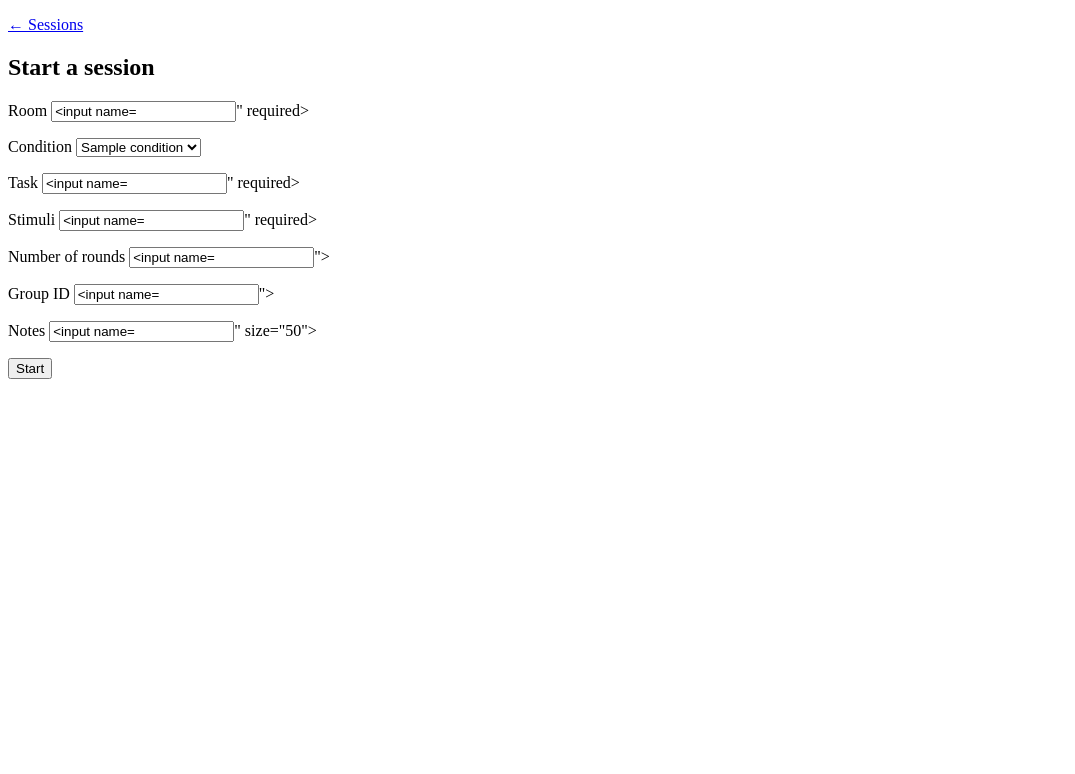
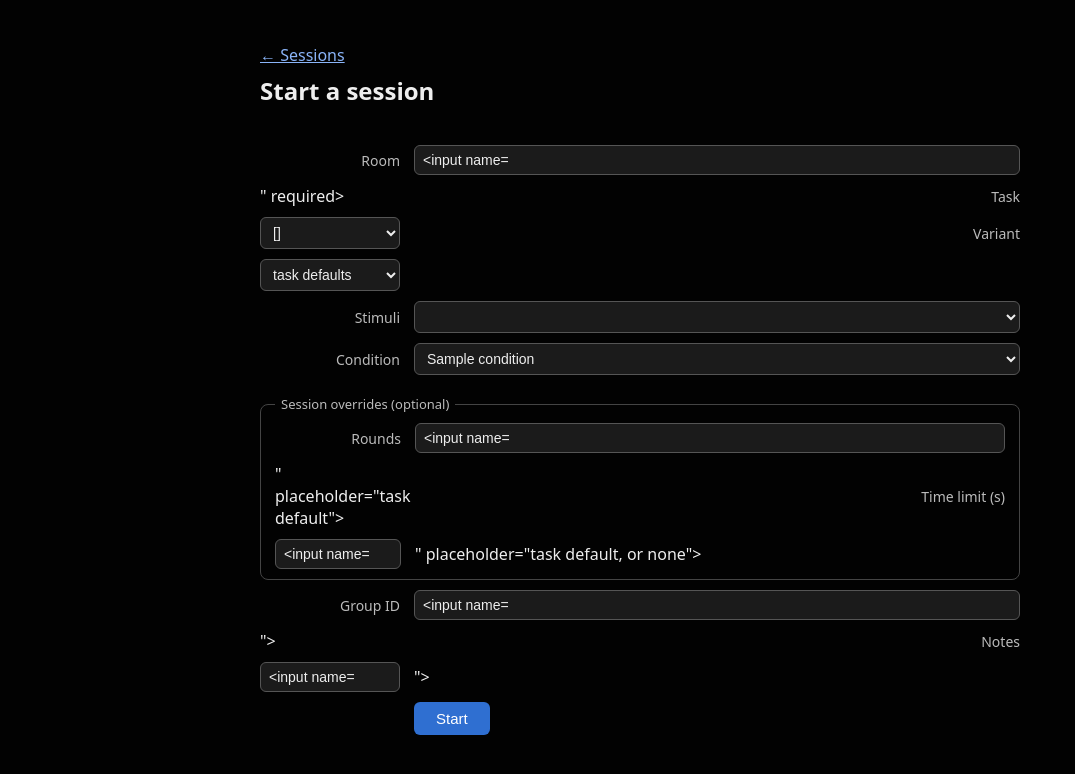
Before and after one commit to mbod/trios-app, a Flask app: template templates/admin/start.html in a window 1280 px wide. Shown: the top 774 px of the page, without its empty margins (0-1075 px from the left). Run offline with Flask 3, Linux system fonts and the light colour scheme; the template is opened without the code that fills it: most values are stand-ins (such as "Sample title", 1, 10 or a date in 2020); form fields are guessed from the names that the template uses; lists and menus that the app fills with data are empty.

Commit message:
fixes to admin start session

```diff
--- a/app.py
+++ b/app.py
@@ -29,8 +29,8 @@ import requests
 from pathlib import Path
 from pydantic import ValidationError
 
-from config import NAME_PATTERN, list_conditions
-from tasks import TASK_DIR
+from config import NAME_PATTERN, list_conditions, load_condition, describe_condition
+from tasks import TASK_DIR, task_catalogue
 from session import SESSIONS, Session
 
 _ = load_dotenv()
@@ -106,7 +106,7 @@ def chatroom(room_id):
     if not ROOM_PATTERN.match(room_id):
         return "Invalid room_id", 400
 
-    session.clear()
+    session.pop("user_id", None)
     session['room'] = room_id
 
     user_id = request.args.get('user_id')
@@ -151,6 +151,7 @@ def create_session(room_id: str, params) -> tuple[dict, int]:
                               params.get("condition",""),
                               params.get("task",""),
                               params.get("stimuli", ""),
+                              params.get("variant", ""),
                               overrides, meta)
         except (ValueError, ValidationError, FileNotFoundError) as e:
             return {"error": str(e)}, 400
@@ -327,6 +328,7 @@ def admin_sessions():
                            sessions = list(SESSIONS.values()))
 
 
+
 @app.route("/admin/start", methods=["GET", "POST"])
 @admin_required
 def admin_start():
@@ -337,8 +339,14 @@ def admin_start():
             flash(f"Started {result['session_id']}")
             return redirect(url_for("admin_sessions"))
         error = result["error"]
+    conditions = {}
+    for name in list_conditions():
+        try:
+            conditions[name] = describe_condition(load_condition(name))
+        except Exception as e:
+            conditions[name] = f"error: {e}"
     return render_template("admin/start.html", error=error, form=request.form,
-                           conditions=list_conditions())
+                           conditions=conditions, catalogue=task_catalogue())
 
 
 @app.post("/admin/end_round/<room_id>")
--- a/session.py
+++ b/session.py
@@ -26,7 +26,7 @@ import hashlib
 
 from engine import ENGINES
 from config import load_condition
-from tasks import Rules, Task
+from tasks import Rules, Task, unused_rules
 
 
 LOG = logging.getLogger(__name__)
@@ -64,10 +64,25 @@ class Session:
         self.stimuli_name = stimuli_name
         self.stimuli = self.task.stimuli(stimuli_name)
 
-        self.rules = Rules(**{**self.task.defn.rules.model_dump(),
+        variant: str = ""
+
+        defn = self.task.defn
+        if variant and variant not in defn.variants:
+            raise ValueError(f"task {defn.name} has no variant '{variant}'; "
+                             f"choose from {sorted(defn.variants) or 'none'}")
+        self.variant = variant or None
+        self.overrides = overrides
+        self.rule_warnings = []
+        if self.condition.rules:
+            self.rule_warnings.append(
+                f"condition {self.condition.name} sets rules {sorted(self.condition.rules)}; "
+                "move them to a task variant")
+        if bad := unused_rules(defn.engine, {**self.condition.rules, **overrides}):
+            self.rule_warnings.append(f"rules {bad} don't apply to the {defn.engine} engine")
+        self.rules = Rules(**{**defn.rules.model_dump(),
+                              **defn.variants.get(variant, {}),
                               **self.condition.rules,
                               **overrides})
-
 
         self.engine = ENGINES[self.task.defn.engine](self.task, stimuli_name, self.stimuli, self.rules)
         seed = self.condition.seed
@@ -140,7 +155,10 @@ class Session:
                             "rounds": len(self.order),
                             "answer_format": self.task.defn.answer.model_dump() if self.task.defn.answer else None,
                             "participants": list(self.condition.participants),
-                            "code": code_version()
+                            "code": code_version(),
+                            "variant": self.variant,
+                            "overrides": self.overrides,
+                            "rule_warnings": self.rule_warnings
                            }, to=self.room)
 
         self.socketio.start_background_task(self._run)
--- a/templates/admin/start.html
+++ b/templates/admin/start.html
@@ -1,20 +1,112 @@
-<!doctype html>
-<title>Start session</title>
-<p><a href="{{ url_for('admin_sessions') }}">← Sessions</a></p>
-<h2>Start a session</h2>
-{% if error %}<p style="color:#b00">{{ error }}</p>{% endif %}
-<form method="post">
-  <p><label>Room <input name="room_id" value="{{ form.get('room_id', '') }}" required></label></p>
-  <p><label>Condition
-    <select name="condition" required>
+
+{% extends 'base.html' %}
+{% block content %}
+<style>
+  .admin { max-width: 760px; margin: 24px auto; color: #eee; font-family: system-ui, sans-serif; }
+  .admin a { color: #8ab4f8; }
+  .admin h2 { margin: 8px 0 18px; }
+  .admin form { display: grid; grid-template-columns: 140px 1fr; gap: 10px 14px; align-items: center; }
+  .admin label { text-align: right; color: #bbb; font-size: 14px; }
+  .admin input, .admin select { padding: 6px 8px; border-radius: 6px; border: 1px solid #555;
+                                background: #1b1b1b; color: #eee; font-size: 14px; }
+  .admin .info { grid-column: 2; margin-top: -4px; font: 12.5px/1.45 monospace; color: #aaa;
+                 white-space: pre-wrap; }
+  .admin fieldset { grid-column: 1 / -1; display: grid; grid-template-columns: 126px 1fr;
+                    gap: 10px 14px; align-items: center; border: 1px solid #444;
+                    border-radius: 8px; padding: 10px 14px; }
+  .admin legend { color: #bbb; padding: 0 6px; font-size: 13px; }
+  .admin .error { background: #3a1212; border: 1px solid #b33; color: #ffb4b4;
+                  padding: 8px 12px; border-radius: 6px; margin-bottom: 16px; }
+  .admin button { grid-column: 2; justify-self: start; padding: 8px 22px; border: 0;
+                  border-radius: 6px; background: #2f6fd1; color: #fff; font-size: 15px; cursor: pointer; }
+</style>
+
+<div class="admin">
+  <p><a href="{{ url_for('admin_sessions') }}">← Sessions</a></p>
+  <h2>Start a session</h2>
+  {% if error %}<div class="error">{{ error }}</div>{% endif %}
+
+  <form method="post">
+    <label for="room_id">Room</label>
+    <input id="room_id" name="room_id" value="{{ form.get('room_id', '') }}" required>
+
+    <label for="task">Task</label>
+    <select id="task" name="task" required>
+      {% for t in catalogue %}
+      <option {% if form.get('task') == t %}selected{% endif %}>{{ t }}</option>
+      {% endfor %}
+    </select>
+
+    <label for="variant">Variant</label>
+    <select id="variant" name="variant"></select>
+    <div class="info" id="variant-info"></div>
+
+    <label for="stimuli">Stimuli</label>
+    <select id="stimuli" name="stimuli" required></select>
+
+    <label for="condition">Condition</label>
+    <select id="condition" name="condition" required>
       {% for c in conditions %}
       <option {% if form.get('condition') == c %}selected{% endif %}>{{ c }}</option>
       {% endfor %}
-    </select></label></p>
-  <p><label>Task <input name="task" value="{{ form.get('task', '') }}" required></label></p>
-  <p><label>Stimuli <input name="stimuli" value="{{ form.get('stimuli', '') }}" required></label></p>
-  <p><label>Number of rounds <input name="rounds" value="{{ form.get('rounds', '')}}"></label></p>
-  <p><label>Group ID <input name="group_id" value="{{ form.get('group_id', '') }}"></label></p>
-  <p><label>Notes <input name="notes" value="{{ form.get('notes', '') }}" size="50"></label></p>
-  <button>Start</button>
-</form>
+    </select>
+    <div class="info" id="condition-info"></div>
+
+    <fieldset>
+      <legend>Session overrides (optional)</legend>
+      <label for="rounds">Rounds</label>
+      <input id="rounds" name="rounds" value="{{ form.get('rounds', '') }}" placeholder="task default">
+      <label for="time_limit">Time limit (s)</label>
+      <input id="time_limit" name="time_limit" value="{{ form.get('time_limit', '') }}"
+             placeholder="task default, or none">
+    </fieldset>
+
+    <label for="group_id">Group ID</label>
+    <input id="group_id" name="group_id" value="{{ form.get('group_id', '') }}">
+
+    <label for="notes">Notes</label>
+    <input id="notes" name="notes" value="{{ form.get('notes', '') }}">
+
+    <button>Start</button>
+  </form>
+</div>
+
+<script>
+  const CATALOGUE = {{ catalogue|tojson }};
+  const CONDITIONS = {{ conditions|tojson }};
+  const chosen = {{ {'variant': form.get('variant', ''), 'stimuli': form.get('stimuli', '')}|tojson }};
+  const taskSel = document.getElementById('task');
+  const variantSel = document.getElementById('variant');
+  const stimSel = document.getElementById('stimuli');
+  const condSel = document.getElementById('condition');
+
+  function fill(select, items, keep) {
+    select.replaceChildren();
+    for (const [value, label] of items) select.add(new Option(label, value, false, value === keep));
+  }
+
+  function onTask() {
+    const t = CATALOGUE[taskSel.value] || {variants: {}, stimuli: []};
+    fill(variantSel, [['', 'task defaults'], ...Object.keys(t.variants).map(v => [v, v])], chosen.variant);
+    fill(stimSel, t.stimuli.map(s => [s, s]), chosen.stimuli);
+    onVariant();
+    if (t.error) document.getElementById('variant-info').textContent = 'task error: ' + t.error;
+  }
+
+  function onVariant() {
+    const v = (CATALOGUE[taskSel.value] || {variants: {}}).variants[variantSel.value];
+    document.getElementById('variant-info').textContent =
+      v ? Object.entries(v).map(([k, x]) => `${k}: ${x}`).join('\n') : '';
+  }
+
+  function onCondition() {
+    document.getElementById('condition-info').textContent = CONDITIONS[condSel.value] || '';
+  }
+
+  taskSel.addEventListener('change', onTask);
+  variantSel.addEventListener('change', onVariant);
+  condSel.addEventListener('change', onCondition);
+  onTask();
+  onCondition();
+</script>
+{% endblock %}
--- a/templates/chatroom.html
+++ b/templates/chatroom.html
@@ -401,7 +401,7 @@
         for (const d of ['up', 'left', 'right', 'down'])
           pad.appendChild(mzButton(`${ARROWS[d]} ${d}`, `/go ${d}`, live, 'mz-' + d));
 
-        const votes = document.createElement('div');
+
         votes.className = 'mz-votes';
         votes.append(mzButton('Accept', '/accept', live && p && !accepted),
                      mzButton('Reject', '/reject', live && p && !mine),
```
Also changed, not shown: config.py (+23 -0 lines), tasks.py (+59 -2 lines).
